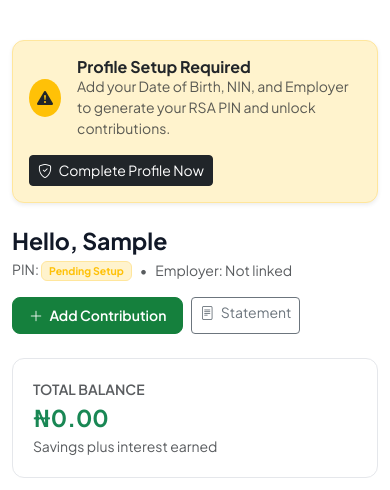
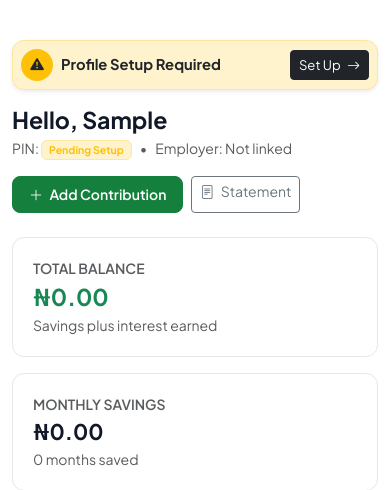
Before and after one commit to victorquadri123/pension-contribution-management-system, a Django app: page /dashboard/ in a window 390 px wide. Shown: the part 58-548 px from the top of the page. Run offline with Django 4.2, Linux system fonts and the light colour scheme; the visitor is signed in with stand-in values (Sample User, id 1); data comes from the database, SQL or seed files in the repository; data that the repository does not hold is empty; parts of the project's set-up code (start-up, migrations or seed data) failed here and were passed over.

Commit message:
style: make profile setup banner compact and responsive on mobile

```diff
--- a/templates/members/dashboard.html
+++ b/templates/members/dashboard.html
@@ -8,19 +8,22 @@
 
     <!-- Action Required Banner for Incomplete Profile -->
     {% if not member.is_onboarded %}
-    <div class="card border-warning-subtle bg-warning-subtle bg-opacity-25 p-3 mb-4 shadow-sm">
-        <div class="d-flex flex-wrap justify-content-between align-items-center gap-3">
-            <div class="d-flex align-items-center gap-3">
-                <div class="bg-warning text-dark rounded-circle p-2 d-inline-flex align-items-center justify-content-center" style="width: 38px; height: 38px;">
-                    <i class="bi bi-exclamation-triangle-fill fs-6"></i>
+    <div class="card border-warning-subtle bg-warning-subtle bg-opacity-25 p-2 p-sm-3 mb-3 mb-sm-4 shadow-sm">
+        <div class="d-flex justify-content-between align-items-center gap-2">
+            <div class="d-flex align-items-center gap-2 gap-sm-3">
+                <div class="bg-warning text-dark rounded-circle d-inline-flex align-items-center justify-content-center flex-shrink-0" style="width: 32px; height: 32px;">
+                    <i class="bi bi-exclamation-triangle-fill" style="font-size: 0.85rem;"></i>
                 </div>
                 <div>
-                    <h6 class="fw-bold mb-0 text-dark">Profile Setup Required</h6>
-                    <p class="text-muted small mb-0">Add your Date of Birth, NIN, and Employer to generate your RSA PIN and unlock contributions.</p>
+                    <h6 class="fw-bold mb-0 text-dark" style="font-size: 0.92rem;">Profile Setup Required</h6>
+                    <p class="text-muted small mb-0 d-none d-sm-block">Add your DOB & NIN to generate your RSA PIN.</p>
                 </div>
+
             </div>
-            <a href="{% url 'profile' %}" class="btn btn-sm btn-dark text-nowrap">
-                <i class="bi bi-shield-check me-1"></i> Complete Profile Now
+            <a href="{% url 'profile' %}" class="btn btn-sm btn-dark text-nowrap py-1 px-2 px-sm-3 flex-shrink-0" style="font-size: 0.82rem;">
+                <span class="d-none d-sm-inline">Complete Setup</span>
+                <span class="d-inline d-sm-none">Set Up</span>
+                <i class="bi bi-arrow-right ms-1"></i>
             </a>
         </div>
     </div>
```
